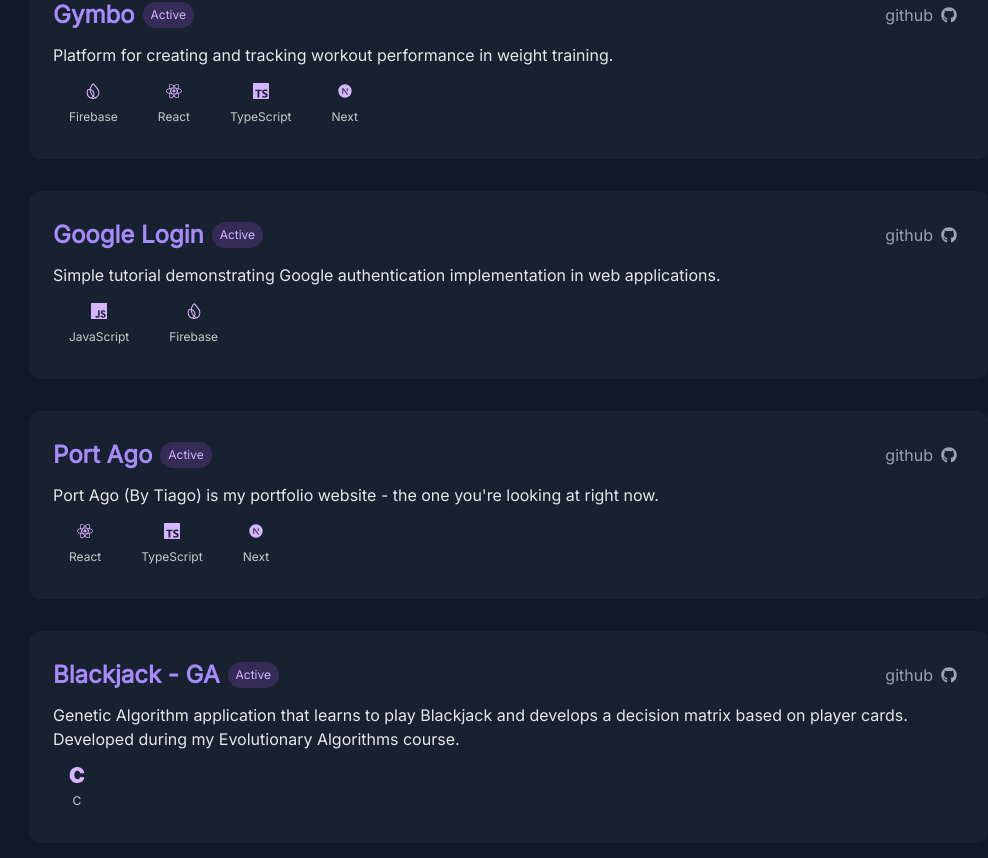
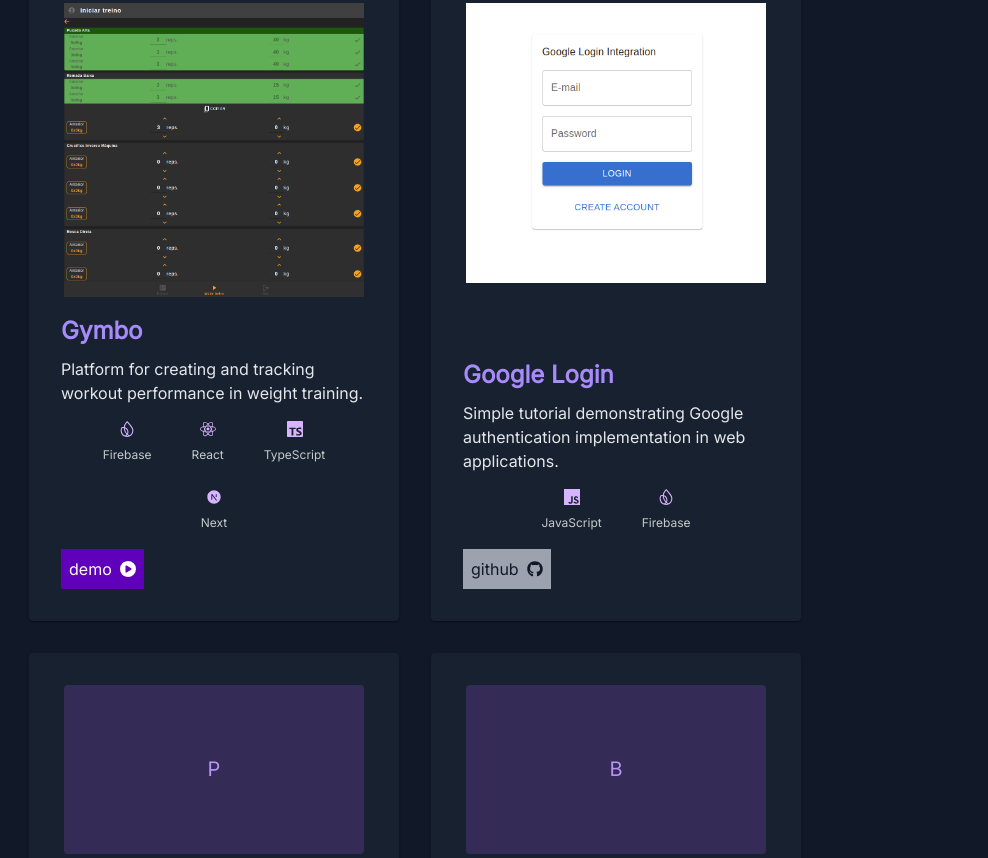
Before and after one commit to daneluzzitiago/port-ago, a Next.js app: page / in a window 1280 px wide. Shown: the part 4022-4880 px from the top of the page, without its empty margins (131-1119 px from the left). Built offline with nearby package versions, Linux system fonts and the light colour scheme.

Commit message:
chore: change projects layout

```diff
--- a/components/Projects/index.tsx
+++ b/components/Projects/index.tsx
@@ -4,72 +4,13 @@
 import { Tool } from "../shared/tools";
 import { FaGithub } from "react-icons/fa";
 import { Colors } from "@/app/colors";
+import { ProjectCard } from "./projectCard";
 
 export function Projects() {
-  type tagType = "active" | "wip";
-  const tag = (type: tagType) => {
-    const bgcolor = type === "active" ? Colors.purpleDark : Colors.yellowDark;
-    const text = type === "active" ? "Active" : "WIP";
-    const textcolor = type === "active" ? Colors.purpleLightest : Colors.yellow;
-    return (
-      <Box
-        bgcolor={bgcolor}
-        height="fit-content"
-        width="fit-content"
-        px={1} // padding horizontal
-        py={0.5} // padding vertical
-        borderRadius={100}
-        alignItems="center"
-        justifyContent="center"
-        display="flex"
-      >
-        <Typography variant="caption" sx={{ color: textcolor }}>
-          {text}
-        </Typography>
-      </Box>
-    );
-  };
   return (
-    <Stack gap={4}>
+    <Stack direction="row" gap={4} flexWrap="wrap">
       {projects.map((project, index) => (
-        <Stack
-          key={index}
-          gap={1}
-          bgcolor={Colors.backgroundLight}
-          p={3}
-          borderRadius={3}
-        >
-          <Stack direction={"row"} gap={3} justifyContent="space-between">
-            <Box display="flex" alignItems={"center"} gap={1}>
-              <Typography variant="h2">{project.title}</Typography>
-              {tag(project.isWorkInProgress ? "wip" : "active")}
-            </Box>
-            <ButtonBase
-              sx={{
-                padding: 1,
-                gap: 1,
-                width: "fit-content",
-              }}
-              onClick={() => window.open(project.url)}
-            >
-              <Typography sx={{ color: Colors.gray }}>github</Typography>
-              <FaGithub color={Colors.gray} size={16} />
-            </ButtonBase>
-          </Stack>
-
-          <Typography variant="body">{project.description}</Typography>
-          <Box display={"flex"} gap={1} flexWrap="wrap">
-            {project.tools.map((tool, index) => (
-              <Tool
-                key={index}
-                tool={tool}
-                textProps={{ variant: "caption" }}
-                iconColor={Colors.purpleLightest}
-                iconSize={16}
-              />
-            ))}
-          </Box>
-        </Stack>
+        <ProjectCard project={project} key={index}/>
       ))}
     </Stack>
   );
--- /dev/null
+++ b/components/Projects/projectCard.tsx
@@ -0,0 +1,105 @@
+import { Box, ButtonBase, Card, Stack } from "@mui/material";
+import { Project } from "./projects";
+import { Typography } from "../shared/typography";
+import { Tool } from "../shared/tools";
+import { Colors } from "@/app/colors";
+import { FaGithub } from "react-icons/fa";
+import { FaCirclePlay } from "react-icons/fa6";
+
+type ProjectCardProps = {
+  project: Project;
+};
+
+type ButtonKind = "github" | "project";
+
+const Button = (kind: ButtonKind, url: string) => (
+  <ButtonBase
+    sx={{
+      padding: 1,
+      gap: 1,
+      width: "fit-content",
+      bgcolor: kind === "github" ? Colors.gray : Colors.primary,
+    }}
+    onClick={() => window.open(url)}
+  >
+    <Typography
+      sx={{ color: kind === "project" ? Colors.white : Colors.background }}
+    >
+      {kind === "project" ? "demo" : "github"}
+    </Typography>
+    {kind === "project" ? (
+      <FaCirclePlay color={Colors.white} size={16} />
+    ) : (
+      <FaGithub color={Colors.background} size={16} />
+    )}
+  </ButtonBase>
+);
+
+export function ProjectCard({ project }: ProjectCardProps) {
+  return (
+    <Card
+      sx={{
+        backgroundColor: Colors.backgroundLight,
+        maxWidth: 370,
+        padding: 2,
+      }}
+    >
+      <Stack
+        alignItems={"center"}
+        gap={2}
+        p={2}
+        height="100%"
+        justifyContent="space-between"
+      >
+        {project.imgPath ? (
+          <Box
+            component="img"
+            src={project.imgPath}
+            alt={`${project.title} preview`}
+            sx={{
+              width: "100%",
+              maxWidth: 300,
+              height: "auto",
+            }}
+          />
+        ) : (
+          <Box
+            sx={{
+              width: "100%",
+              maxWidth: 300,
+              height: 169, // 16:9 aspect ratio
+              bgcolor: Colors.purpleDark,
+              display: "flex",
+              alignItems: "center",
+              justifyContent: "center",
+              borderRadius: 1,
+            }}
+          >
+            <Typography variant="h3" color={Colors.purpleLightest}>
+              {project.title[0].toUpperCase()}
+            </Typography>
+          </Box>
+        )}
+        <Stack gap={1}>
+          <Typography variant="h2">{project.title}</Typography>
+          <Typography variant="body">{project.description}</Typography>
+          <Box display="flex" gap={1} flexWrap="wrap" justifyContent="center">
+            {project.tools.map((tool, index) => (
+              <Tool
+                key={index}
+                tool={tool}
+                textProps={{ variant: "caption" }}
+                iconColor={Colors.purpleLightest}
+                iconSize={16}
+              />
+            ))}
+          </Box>
+          <Stack direction="row" gap={1}>
+            {project.projectUrl && Button("project", project.projectUrl)}
+            {project.githubUrl && Button("github", project.githubUrl)}
+          </Stack>
+        </Stack>
+      </Stack>
+    </Card>
+  );
+}
--- a/components/Projects/projects.ts
+++ b/components/Projects/projects.ts
@@ -1,11 +1,13 @@
 import { Tool } from "../shared/tools";
 
-type Project = {
+export type Project = {
   title: string;
   description: string;
-  url: string;
+  githubUrl?: string;
+  projectUrl?: string;
   tools: Tool[];
   isWorkInProgress?: boolean;
+  imgPath?: string;
 };
 
 export const projects: Project[] = [
@@ -13,48 +15,49 @@
     title: "Gymbo",
     description:
       "Platform for creating and tracking workout performance in weight training.",
-    url: "https://github.com/daneluzzitiago/gymbo",
+    projectUrl: "gymbo.com.br",
     tools: ["Firebase", "React", "TypeScript", "Next"],
-
+    imgPath: "/gymbo.png",
   },
   {
     title: "Google Login",
     description:
       "Simple tutorial demonstrating Google authentication implementation in web applications.",
-    url: "https://github.com/daneluzzitiago/google-login",
-    tools: ["JavaScript", "Firebase"]
+    githubUrl: "https://github.com/daneluzzitiago/google-login",
+    tools: ["JavaScript", "Firebase"],
+    imgPath: "/google-login.png",
   },
   {
     title: "Port Ago",
     description:
       "Port Ago (By Tiago) is my portfolio website - the one you're looking at right now.",
-    url: "https://github.com/daneluzzitiago/port-ago",
+    githubUrl: "https://github.com/daneluzzitiago/port-ago",
     tools: ["React", "TypeScript", "Next"],
   },
   {
     title: "Blackjack - GA",
     description:
       "Genetic Algorithm application that learns to play Blackjack and develops a decision matrix based on player cards. Developed during my Evolutionary Algorithms course.",
-    url: "https://github.com/daneluzzitiago/21_evolutivo",
+    githubUrl: "https://github.com/daneluzzitiago/21_evolutivo",
     tools: ["C"]
   },
   {
     title: "CSGO - Game State Listener",
     description:
       "My final thesis project. An application that listens to CSGO match state changes, identifies events, and records them along with map coordinates (X,Y) to create event heatmaps.",
-    url: "https://github.com/daneluzzitiago/csgo-gamestate-integration",
+    githubUrl: "https://github.com/daneluzzitiago/csgo-gamestate-integration",
     tools: ["Nodejs", "JavaScript"],
   },
   {
     title: "Herois de mesa",
     description: "Board game developed as part of my university coursework.",
-    url: "https://github.com/daneluzzitiago/herois_de_mesa",
+    githubUrl: "https://github.com/daneluzzitiago/herois_de_mesa",
     tools: ["Java"]
   },
   {
     title: "Tetris",
     description: "Tetris game implementation created during my undergraduate studies.",
-    url: "https://github.com/daneluzzitiago/tetris",
+    githubUrl: "https://github.com/daneluzzitiago/tetris",
     tools: ["Java"]
   },
 ];
```
Also changed, not shown: public/google-login.png (added), public/gymbo.png (added).
